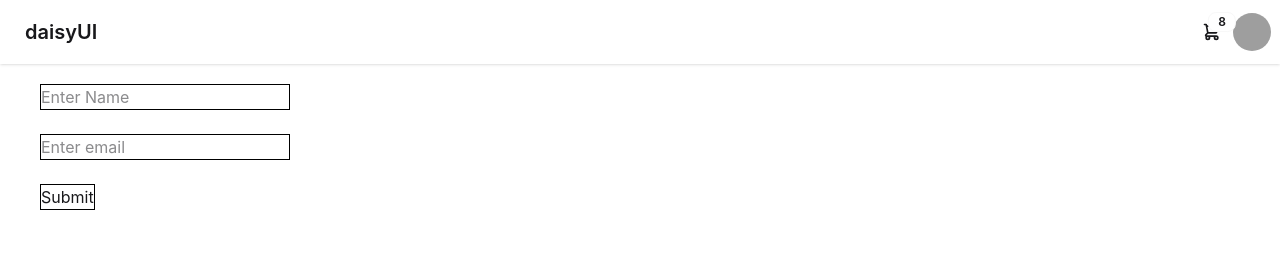
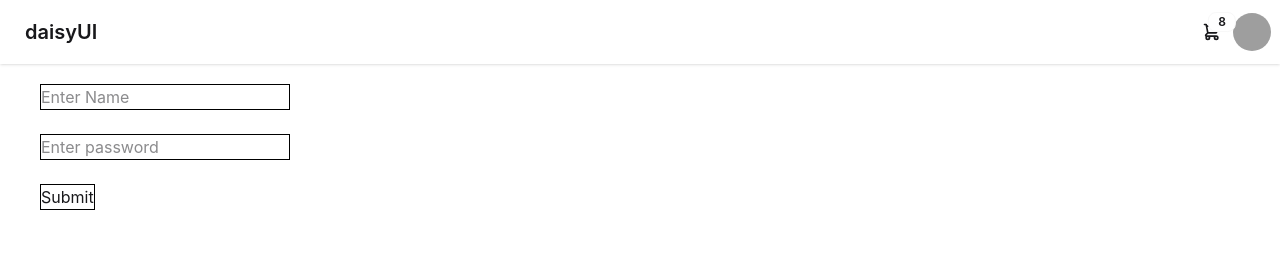
Before and after one commit to MuradHasan49/React-Form-Practice, a React (Vite) app: page / in a window 1280 px wide. Shown: the top 260 px of the page. Built offline with nearby package versions, Linux system fonts and the light colour scheme; grey boxes are pictures that could not be loaded.

Commit message:
explor controlled components

```diff
--- /dev/null
+++ b/src/Pages/Form/Controlled.jsx
@@ -0,0 +1,29 @@
+import React, {  useState } from 'react'
+
+const Controlled = () => {
+const [ password , setPassword] = useState(null)
+
+    const handleSubmit = (e) => {
+        e.preventDefault()
+        console.log(e.target.name.value)
+    }
+const onChangeHandle =(e) =>{
+    console.log(e.target.value)
+}
+
+    return (
+        <>
+            <form onSubmit={handleSubmit}>
+                <input type="text" name="name" placeholder='Enter Name' />
+                <br />
+                <br />
+                <input  type="password" name="password" onChange={onChangeHandle} defaultValue={password} placeholder='Enter password' />
+                <br />
+                <br />
+                <input type="submit" value="Submit" />
+            </form>
+        </>
+    )
+}
+
+export default Controlled
--- a/src/Pages/Home/Home.jsx
+++ b/src/Pages/Home/Home.jsx
@@ -1,6 +1,7 @@
 import React from 'react'
 import OnSubmit from '../Form/OnSubmit'
 import FormAction from '../Form/FormAction'
+import Controlled from '../Form/Controlled'
 
 const Home = () => {
 
@@ -8,7 +9,8 @@ const Home = () => {
         <>
             <div className="min-h-[85vh] px-10 py-5">
                 {/* <OnSubmit/> */}
-                <FormAction/>
+                {/* <FormAction/> */}
+                <Controlled/>
             </div>
         </>
     )
```
